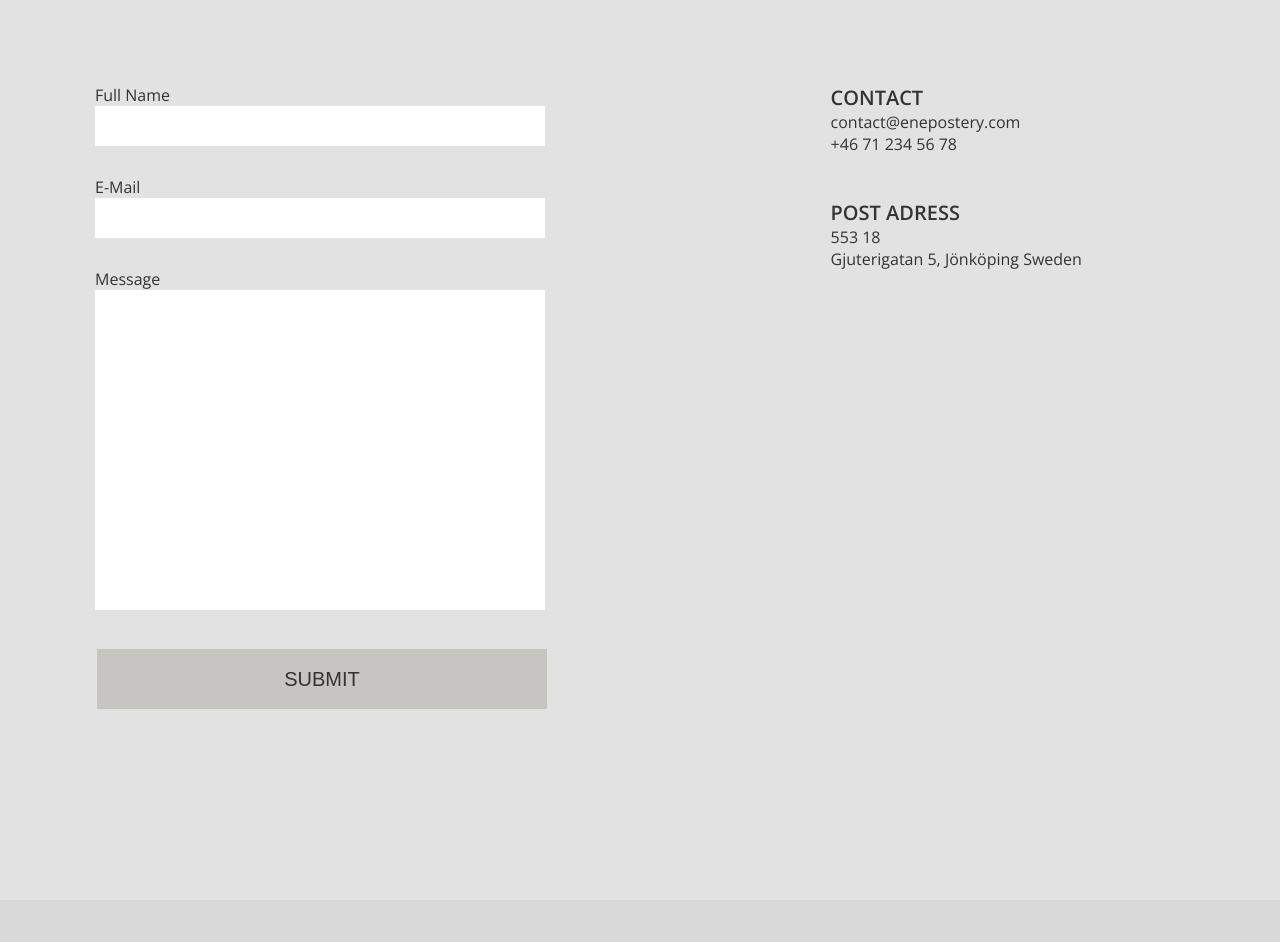
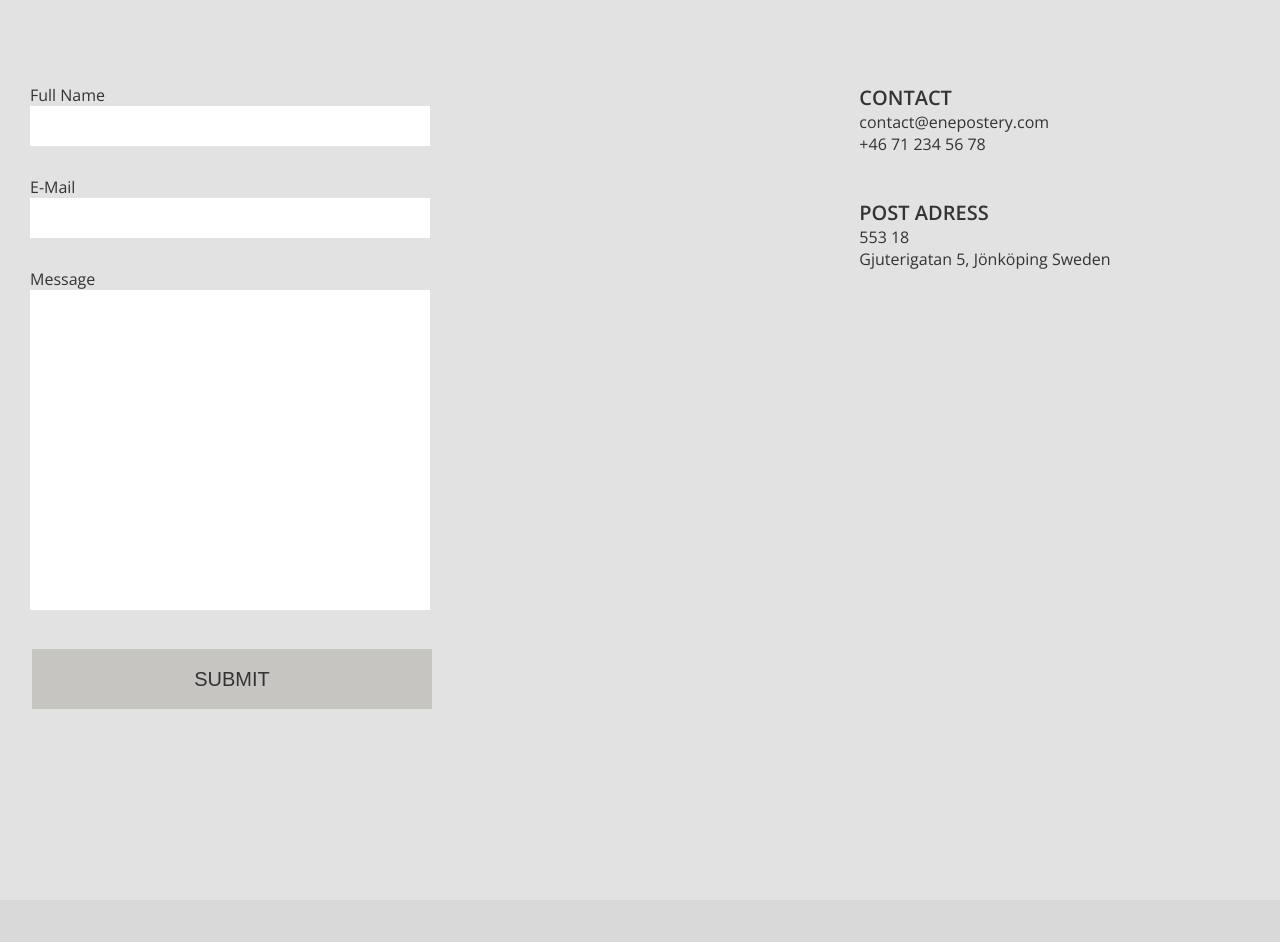
Before and after one commit to ju-nmd2023/wuid-project-group-22-1, a plain HTML site: page contact.html in a window 1280 px wide. Shown: the part 200-1142 px from the top of the page. Drawn offline with nearby package versions, Linux system fonts and the light colour scheme; files whose address does not match are found by name; a web font is replaced by a local one.

Commit message:
Fixed padding left on contact page

```diff
--- a/css/contact.css
+++ b/css/contact.css
@@ -28,38 +28,38 @@
   cursor: pointer;
 }
 
-@media only screen and (min-width: 375px) {
+@media only screen and (min-width: 320px) {
   /* ====== CONTACT PAGE ====== */
   .contact-page {
-    height: 1200px;
+    height: 1000px;
     row-gap: 100px;
   }
 
   .contact {
     display: inline-block;
-    padding-left: 25px;
+    padding-left: 10px;
   }
 
   label[for="c-email"],
   [for="c-message"] {
-    padding-bottom: 5px;
+    padding-bottom: 10px;
   }
 
   .input {
     display: inline-block;
-    width: 325px;
+    width: 310px;
   }
 
   #c-fname,
   #c-email {
-    width: 325px;
+    width: 300px;
     height: 40px;
     border: none;
     outline: none;
   }
 
   #c-message {
-    width: 325px;
+    width: 300px;
     height: 200px;
   }
 
@@ -67,7 +67,7 @@
     background-color: rgba(173, 169, 161, 0.5);
     color: #333;
     font-size: 16px;
-    width: 325px;
+    width: 300px;
     height: 60px;
   }
 }
@@ -76,7 +76,7 @@
   /* ====== CONTACT PAGE ====== */
   .contact-page {
     height: 1100px;
-    padding: 0 70px 0 70px;
+    padding: 0 10px 0 20px;
   }
 
   .contact {
@@ -96,18 +96,18 @@
 
   #c-fname,
   #c-email {
-    width: 450px;
+    width: 400px;
     height: 40px;
   }
 
   #c-message {
-    width: 450px;
+    width: 400px;
     height: 320px;
   }
 
   #c-submit {
     font-size: 20px;
-    width: 450px;
+    width: 400px;
     height: 60px;
   }
 }
```
